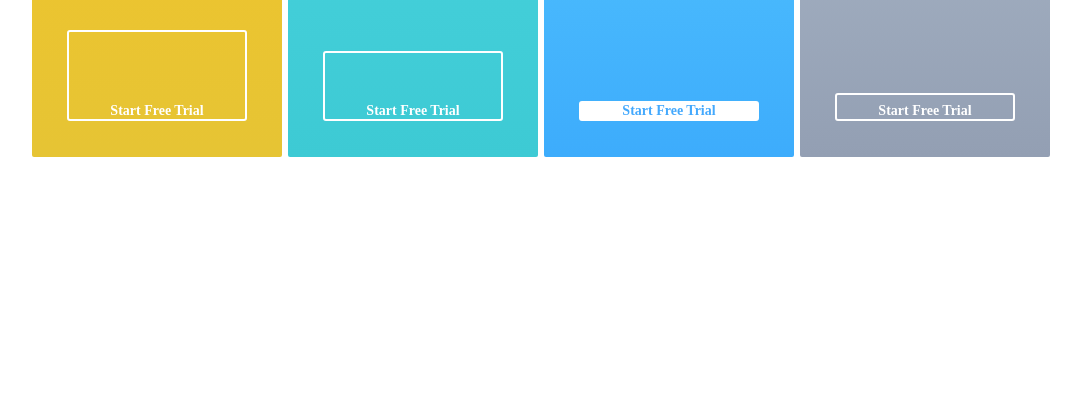
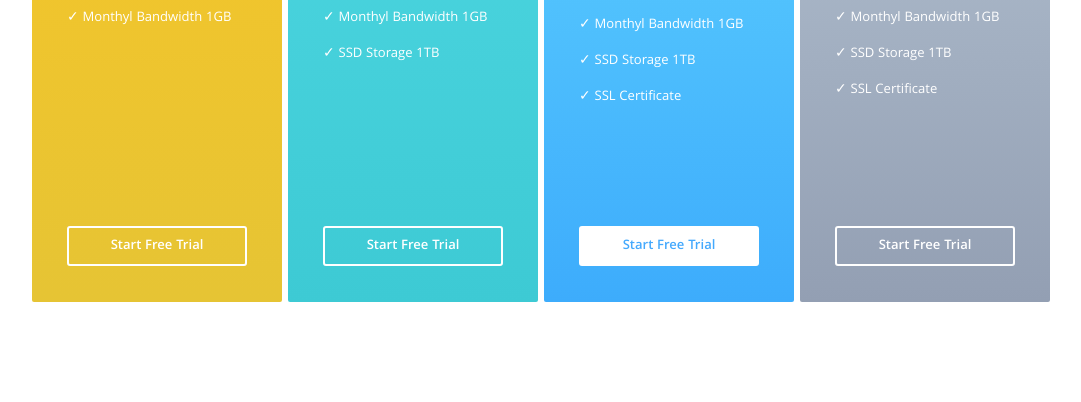
Before and after one commit to oxitenko/pricing-table, a plain HTML site: page index.html in a window 1280 px wide. Shown: the part 692-1094 px from the top of the page, without its empty margins (99-1180 px from the left). Before the commit the page ends 849 px from the top, so only its background shows below. Drawn offline with Linux system fonts and the light colour scheme.

Commit message:
fixed button

```diff
--- a/index.css
+++ b/index.css
@@ -1,3 +1,6 @@
+@import url(./vendor/normalize.css);
+@import url(./vendor/fonts/font.css);
+
 * {
   text-decoration: none;
   list-style: none;
@@ -5,15 +8,14 @@
   margin: 0;
 }
 
-@import url(./vendor/normalize.css);
-@import url(./vendor/fonts/font.css);
-
 .pricing__table {
   display: flex;
   flex-direction: column;
   width: 100%;
   margin: 0 auto;
   align-items: center;
+  padding-top: 100px;
+  padding-bottom: 100px;
 }
 
 .pricing__title {
@@ -96,6 +98,7 @@
   font-size: 16px;
   line-height: 24px;
   color: #ffffff;
+  vertical-align: top;
 }
 
 .pricing__item-cover {
@@ -124,10 +127,11 @@
   text-align: center;
   color: #ffffff;
   display: flex;
-  height: 100%;
-  align-items: flex-end;
+  background-color: transparent;
+  align-items: center;
   justify-content: center;
-
+  max-width: 196px;
+  min-height: 40px;
 }
 
 .pricing__items_personal {
--- a/index.html
+++ b/index.html
@@ -28,7 +28,7 @@
               <p class="pricing__item-list">&check; Free domain</p>
               <p class="pricing__item-list">&check; Monthyl Bandwidth 1GB</p>
             </div>
-            <a class="pricing__item-button" href="#">Start Free Trial</a>
+            <button class="pricing__item-button">Start Free Trial</button>
           </article>
         </li>
         <li class="pricing__items pricing__items_business">
@@ -41,14 +41,13 @@
             <p class="pricing__item-title">Business</p>
             <p class="pricing__item-subtitle">Small Businesses & Freelancers</p>
             <p class="pricing__item-price">
-              <span class="pricing__item-dollar">$</span>179
-            </p>
+              <span class="pricing__item-dollar">$</span>179</p>
             <div class="pricing__item-cover">
               <p class="pricing__item-list">&check; Free domain</p>
               <p class="pricing__item-list">&check; Monthyl Bandwidth 1GB</p>
               <p class="pricing__item-list">&check; SSD Storage 1TB</p>
             </div>
-            <a class="pricing__item-button" href="#">Start Free Trial</a>
+            <button class="pricing__item-button">Start Free Trial</button>
           </article>
         </li>
         <li class="pricing__items pricing__items_developer">
@@ -69,9 +68,7 @@
               <p class="pricing__item-list">&check; SSD Storage 1TB</p>
               <p class="pricing__item-list">&check; SSL Certificate</p>
             </div>
-            <a class="pricing__item-button pricing__item-button_active" href="#"
-              >Start Free Trial</a
-            >
+            <button class="pricing__item-button pricing__item-button_active">Start Free Trial</button>
           </article>
         </li>
         <li class="pricing__items pricing__items_agency">
@@ -92,7 +89,7 @@
               <p class="pricing__item-list">&check; SSD Storage 1TB</p>
               <p class="pricing__item-list">&check; SSL Certificate</p>
             </div>
-            <a class="pricing__item-button" href="#">Start Free Trial</a>
+            <button class="pricing__item-button">Start Free Trial</button>
           </article>
         </li>
       </ul>
```
